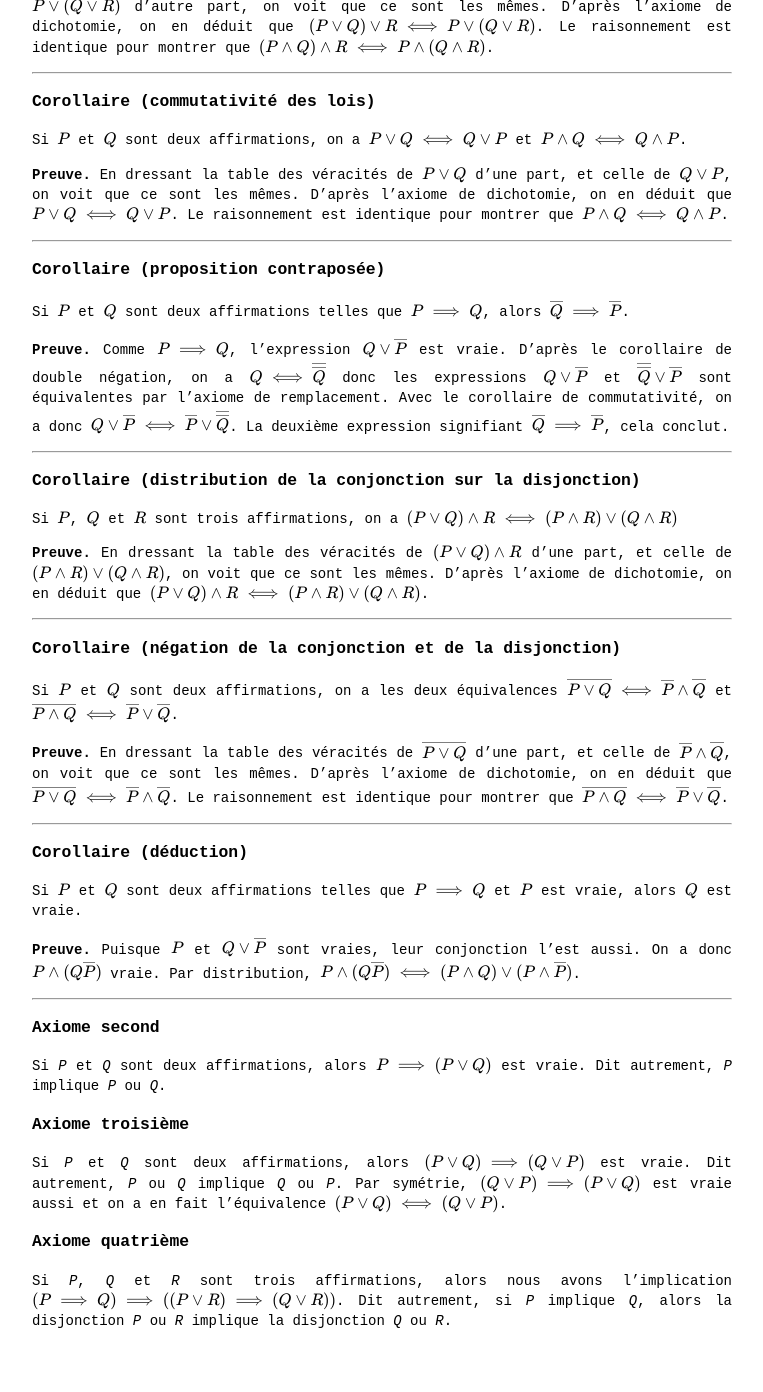
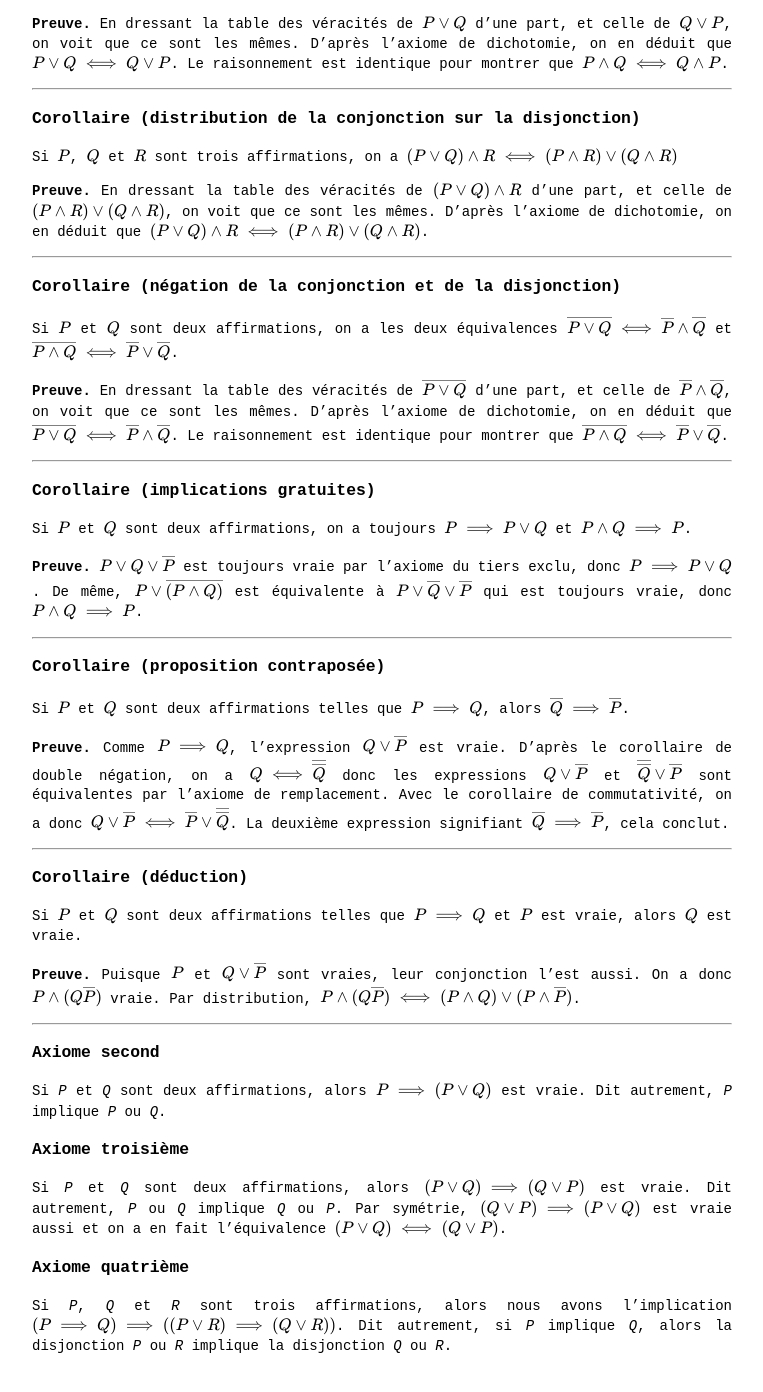
Before and after one commit to Thrallherd/AlgebraExNihilo, a Jekyll site: the page built from logic_cor.md, in a window 1280 px wide and 1400 px high, scrolled down 970 px. Shown: the top 1392 px of the window, without its empty margins (258-1021 px from the left). Built offline with Jekyll 4.4.1, drawn with Linux system fonts in a browser that asks for light colours; formulas are drawn with MathJax 3; some of the changed text lies outside the part shown.

Commit message:
Update logic_cor.md

```diff
--- a/logic_cor.md
+++ b/logic_cor.md
@@ -60,6 +46,20 @@
 Si $$P$$ et $$Q$$ sont deux affirmations, on a les deux équivalences $$\overline{P \lor Q} \iff \overline{P} \land \overline{Q}$$ et $$\overline{P \land Q} \iff \overline{P} \lor \overline{Q}$$.
 
 **Preuve.** En dressant la table des véracités de $$\overline{P \lor Q}$$ d'une part, et celle de $$\overline{P} \land \overline{Q}$$, on voit que ce sont les mêmes. D'après l'axiome de dichotomie, on en déduit que $$\overline{P \lor Q} \iff \overline{P} \land \overline{Q}$$. Le raisonnement est identique pour montrer que $$\overline{P \land Q} \iff \overline{P} \lor \overline{Q}$$.
+
+
+__________
+### Corollaire (implications gratuites)
+Si $$P$$ et $$Q$$ sont deux affirmations, on a toujours $$P \implies P \lor Q$$ et $$P \land Q \implies P$$.
+
+**Preuve.** $$P \lor Q \lor \overline P$$ est toujours vraie par l'axiome du tiers exclu, donc $$P \implies P \lor Q$$. De même, $$ P \lor \overline{(P \land Q)}$$ est équivalente à $$P \lor \overline{Q} \lor \overline{P}$$ qui est toujours vraie, donc $$P \land Q \implies P$$.
+
+
+_____
+### Corollaire (proposition contraposée)
+Si $$P$$ et $$Q$$ sont deux affirmations telles que $$P \implies Q$$, alors $$\overline{Q} \implies \overline{P}$$.
+
+**Preuve.** Comme $$P \implies Q$$, l'expression $$Q \lor \overline P$$ est vraie. D'après le corollaire de double négation, on a $$Q \iff \overline{\overline{Q}}$$ donc les expressions $$Q \lor \overline P$$ et $$\overline{\overline{Q}} \lor \overline P$$ sont équivalentes par l'axiome de remplacement. Avec le corollaire de commutativité, on a donc $$Q \lor \overline P \iff \overline{P} \lor \overline{\overline{Q}}$$. La deuxième expression signifiant $$\overline{Q} \implies \overline{P}$$, cela conclut.
 
 
 __________
```
Also changed, not shown: other parts of logic_cor.md (+0 -14 lines).
